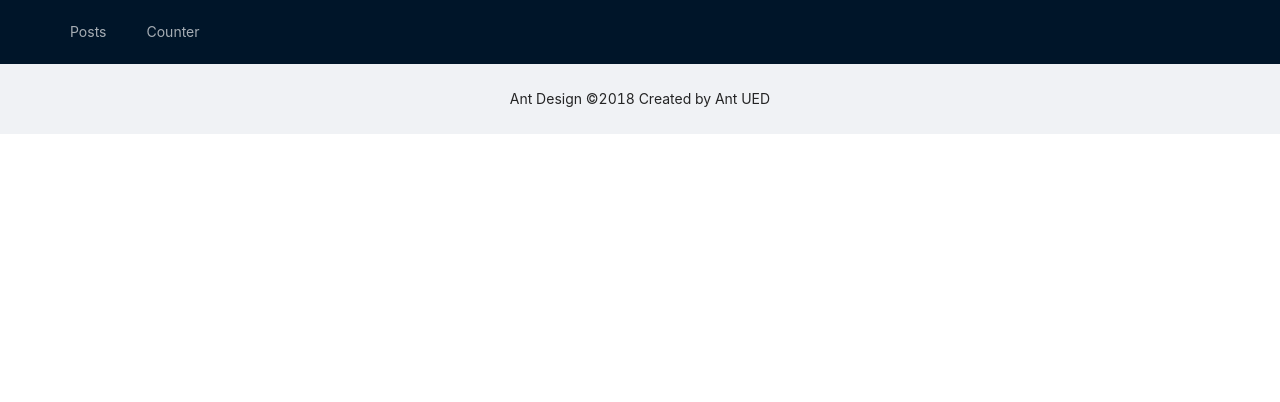
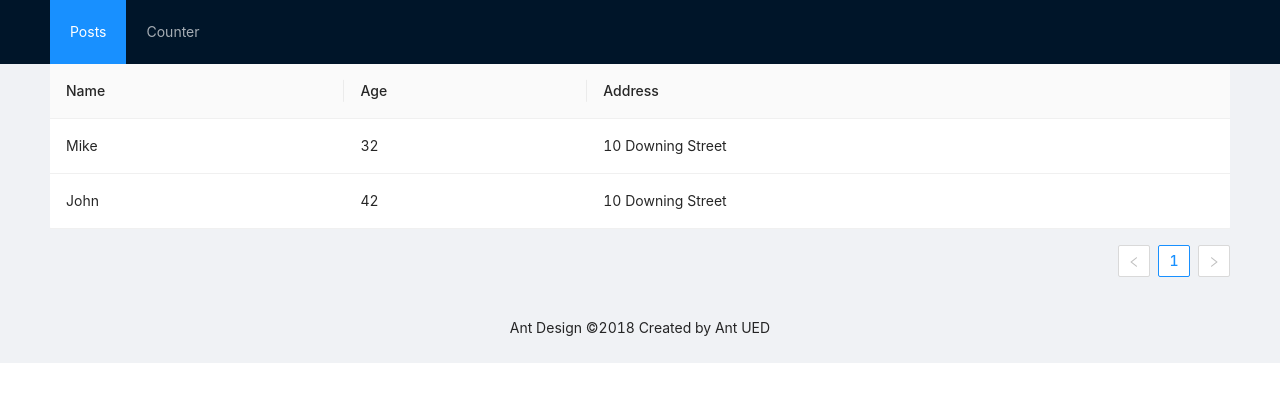
Before and after one commit to thienok990/Fetch-Data, a React (Create React App) app: page /post in a window 1280 px wide. Shown: the top 402 px of the page. Built offline with nearby package versions, Linux system fonts and the light colour scheme.

Commit message:
Add post page

```diff
--- a/package.json
+++ b/package.json
@@ -44,5 +44,8 @@
       "last 1 firefox version",
       "last 1 safari version"
     ]
+  },
+  "devDependencies": {
+    "json-server": "^0.17.0"
   }
 }
--- a/src/Layout.tsx
+++ b/src/Layout.tsx
@@ -1,14 +1,15 @@
 import { Layout, Menu } from "antd";
 import { Routes, Route, Link, useLocation } from "react-router-dom";
 import CounterPage from "./features/counter/CounterPage";
+import PostPage from "./features/posts/PostsPage";
 import React from "react";
 
 const { Header, Content, Footer } = Layout;
 
 const pages = [
   {
-    key: "/",
-    label: <Link to="/">Posts</Link>,
+    key: "/post",
+    label: <Link to="/post">Posts</Link>,
   },
   {
     key: "/counter",
@@ -28,7 +29,7 @@ const App: React.FC = () => {
       <Content style={{ padding: "0 50px" }}>
         <div className="site-layout-content">
           <Routes>
-            <Route path="/" element={<h1>posts</h1>} />
+            <Route path="/post" element={<PostPage />} />
             <Route path="/counter" element={<CounterPage />} />
           </Routes>
         </div>
--- /dev/null
+++ b/src/features/posts/PostsPage.tsx
@@ -0,0 +1,43 @@
+import React from "react";
+import { Table } from "antd";
+function PostsPage() {
+  const dataSource = [
+    {
+      key: "1",
+      name: "Mike",
+      age: 32,
+      address: "10 Downing Street",
+    },
+    {
+      key: "2",
+      name: "John",
+      age: 42,
+      address: "10 Downing Street",
+    },
+  ];
+
+  const columns = [
+    {
+      title: "Name",
+      dataIndex: "name",
+      key: "name",
+    },
+    {
+      title: "Age",
+      dataIndex: "age",
+      key: "age",
+    },
+    {
+      title: "Address",
+      dataIndex: "address",
+      key: "address",
+    },
+  ];
+  return (
+    <div>
+      <Table dataSource={dataSource} columns={columns} />
+    </div>
+  );
+}
+
+export default PostsPage;
```
Also changed, not shown: 1 other file (tests, documents, lock files or other folders).
